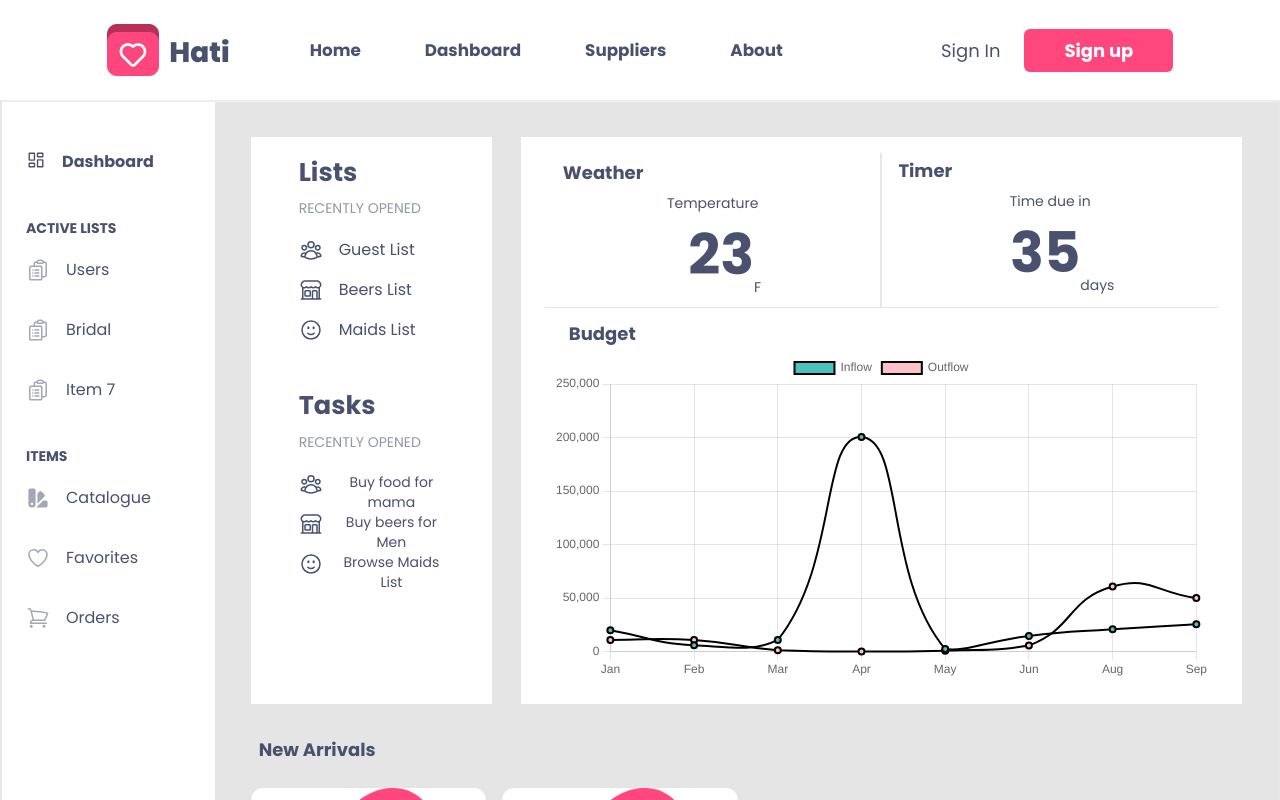
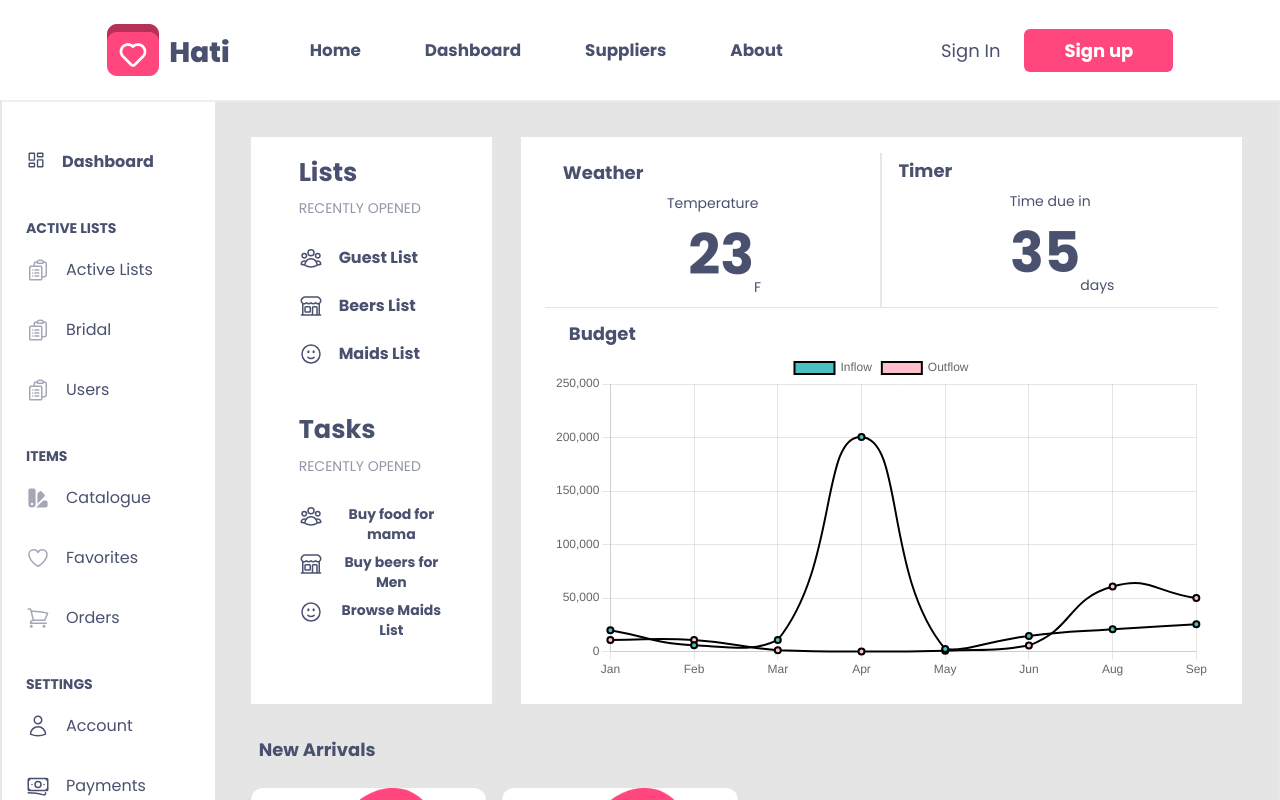
Before and after one commit to Universe-stack/SuitsAndVeil, a React (Vite) app: page /dashboard in a window 1280 px wide. Built offline with nearby package versions, Linux system fonts and the light colour scheme.

Commit message:
active lists implementation

```diff
--- a/src/Components/Dashboard/Dashboard.tsx
+++ b/src/Components/Dashboard/Dashboard.tsx
@@ -1,6 +1,6 @@
 import React,{useState} from 'react'
 import {Link}  from 'react-router-dom';
-import Items from './Items/Items';
+import ActiveList from './Lists/ActiveList';
 import DashboardMain from './DashboardMain/DashboardMain';
 
 const Dashboard = () => {
@@ -35,7 +35,7 @@ const Dashboard = () => {
   <path strokeLinecap="round" strokeLinejoin="round" d="M9 12h3.75M9 15h3.75M9 18h3.75m3 .75H18a2.25 2.25 0 002.25-2.25V6.108c0-1.135-.845-2.098-1.976-2.192a48.424 48.424 0 00-1.123-.08m-5.801 0c-.065.21-.1.433-.1.664 0 .414.336.75.75.75h4.5a.75.75 0 00.75-.75 2.25 2.25 0 00-.1-.664m-5.8 0A2.251 2.251 0 0113.5 2.25H15c1.012 0 1.867.668 2.15 1.586m-5.8 0c-.376.023-.75.05-1.124.08C9.095 4.01 8.25 4.973 8.25 6.108V8.25m0 0H4.875c-.621 0-1.125.504-1.125 1.125v11.25c0 .621.504 1.125 1.125 1.125h9.75c.621 0 1.125-.504 1.125-1.125V9.375c0-.621-.504-1.125-1.125-1.125H8.25zM6.75 12h.008v.008H6.75V12zm0 3h.008v.008H6.75V15zm0 3h.008v.008H6.75V18z" />
 </svg>
 
-<Link to= "#"> <p className=''>Users</p></Link></span>
+<button onClick={()=>setActiveComponent(<ActiveList />)}> <p className=''>Active Lists</p></button></span>
 
 <span className='h-[1.25rem] text-center flex justify-left mx-[1.5rem] gap-4 my-5'> <svg xmlns="http://www.w3.org/2000/svg" fill="none" viewBox="0 0 24 24" strokeWidth={1.5} stroke="currentColor" className="w-6 h-6" opacity="0.5">
   <path strokeLinecap="round" strokeLinejoin="round" d="M9 12h3.75M9 15h3.75M9 18h3.75m3 .75H18a2.25 2.25 0 002.25-2.25V6.108c0-1.135-.845-2.098-1.976-2.192a48.424 48.424 0 00-1.123-.08m-5.801 0c-.065.21-.1.433-.1.664 0 .414.336.75.75.75h4.5a.75.75 0 00.75-.75 2.25 2.25 0 00-.1-.664m-5.8 0A2.251 2.251 0 0113.5 2.25H15c1.012 0 1.867.668 2.15 1.586m-5.8 0c-.376.023-.75.05-1.124.08C9.095 4.01 8.25 4.973 8.25 6.108V8.25m0 0H4.875c-.621 0-1.125.504-1.125 1.125v11.25c0 .621.504 1.125 1.125 1.125h9.75c.621 0 1.125-.504 1.125-1.125V9.375c0-.621-.504-1.125-1.125-1.125H8.25zM6.75 12h.008v.008H6.75V12zm0 3h.008v.008H6.75V15zm0 3h.008v.008H6.75V18z" />
@@ -47,10 +47,10 @@ const Dashboard = () => {
   <path strokeLinecap="round" strokeLinejoin="round" d="M9 12h3.75M9 15h3.75M9 18h3.75m3 .75H18a2.25 2.25 0 002.25-2.25V6.108c0-1.135-.845-2.098-1.976-2.192a48.424 48.424 0 00-1.123-.08m-5.801 0c-.065.21-.1.433-.1.664 0 .414.336.75.75.75h4.5a.75.75 0 00.75-.75 2.25 2.25 0 00-.1-.664m-5.8 0A2.251 2.251 0 0113.5 2.25H15c1.012 0 1.867.668 2.15 1.586m-5.8 0c-.376.023-.75.05-1.124.08C9.095 4.01 8.25 4.973 8.25 6.108V8.25m0 0H4.875c-.621 0-1.125.504-1.125 1.125v11.25c0 .621.504 1.125 1.125 1.125h9.75c.621 0 1.125-.504 1.125-1.125V9.375c0-.621-.504-1.125-1.125-1.125H8.25zM6.75 12h.008v.008H6.75V12zm0 3h.008v.008H6.75V15zm0 3h.008v.008H6.75V18z" />
 </svg>
 
-<Link to= "#"> <p className=''>Item 7</p></Link></span>
+<Link to= "#"> <p className=''>Users</p></Link></span>
 
 
-<div> <p className='font-[600] text-left mx-[1.5rem] text-sm mt-7' onClick={()=>setActiveComponent(<Items />)}>ITEMS</p></div>
+<div> <p className='font-[600] text-left mx-[1.5rem] text-sm mt-7'>ITEMS</p></div>
 
 <div className='flex flex-col justify-left mx-[1.5rem]'>
 <span className='h-[1.25rem] text-center w-full flex align-middle gap-4 my-5'> <svg xmlns="http://www.w3.org/2000/svg" viewBox="0 0 20 20" fill="currentColor" className="w-6 h-6" opacity="0.5">
@@ -70,6 +70,31 @@ const Dashboard = () => {
 <Link to= "#"> <p className=''>Orders</p></Link></span>
 </div>
 
+<div> <p className='font-[600] text-left mx-[1.5rem] text-sm mt-7' onClick={()=>setActiveComponent(<Items />)}>SETTINGS</p></div>
+
+<div className='flex flex-col justify-left mx-[1.5rem]'>
+<span className='h-[1.25rem] text-center w-full flex align-middle gap-4 my-5'> <svg xmlns="http://www.w3.org/2000/svg" fill="none" viewBox="0 0 24 24" strokeWidth={1.5} stroke="currentColor" className="w-6 h-6">
+  <path strokeLinecap="round" strokeLinejoin="round" d="M15.75 6a3.75 3.75 0 11-7.5 0 3.75 3.75 0 017.5 0zM4.501 20.118a7.5 7.5 0 0114.998 0A17.933 17.933 0 0112 21.75c-2.676 0-5.216-.584-7.499-1.632z" />
+</svg>
+
+<Link to= "#"> <p className=''>Account</p></Link></span>
+
+<span className='h-[1.25rem]  text-center flex  align-middle gap-4 my-5'><svg xmlns="http://www.w3.org/2000/svg" fill="none" viewBox="0 0 24 24" strokeWidth={1.5} stroke="currentColor" className="w-6 h-6">
+  <path strokeLinecap="round" strokeLinejoin="round" d="M2.25 18.75a60.07 60.07 0 0115.797 2.101c.727.198 1.453-.342 1.453-1.096V18.75M3.75 4.5v.75A.75.75 0 013 6h-.75m0 0v-.375c0-.621.504-1.125 1.125-1.125H20.25M2.25 6v9m18-10.5v.75c0 .414.336.75.75.75h.75m-1.5-1.5h.375c.621 0 1.125.504 1.125 1.125v9.75c0 .621-.504 1.125-1.125 1.125h-.375m1.5-1.5H21a.75.75 0 00-.75.75v.75m0 0H3.75m0 0h-.375a1.125 1.125 0 01-1.125-1.125V15m1.5 1.5v-.75A.75.75 0 003 15h-.75M15 10.5a3 3 0 11-6 0 3 3 0 016 0zm3 0h.008v.008H18V10.5zm-12 0h.008v.008H6V10.5z" />
+</svg>
+<Link to= "#"> <p className=''>Payments</p></Link></span>
+
+<span className='h-[1.25rem] text-center flex  align-middle gap-4 my-5'> <svg xmlns="http://www.w3.org/2000/svg" fill="none" viewBox="0 0 24 24" strokeWidth={1.5} stroke="currentColor" className="w-6 h-6">
+  <path strokeLinecap="round" strokeLinejoin="round" d="M14.857 17.082a23.848 23.848 0 005.454-1.31A8.967 8.967 0 0118 9.75v-.7V9A6 6 0 006 9v.75a8.967 8.967 0 01-2.312 6.022c1.733.64 3.56 1.085 5.455 1.31m5.714 0a24.255 24.255 0 01-5.714 0m5.714 0a3 3 0 11-5.714 0M3.124 7.5A8.969 8.969 0 015.292 3m13.416 0a8.969 8.969 0 012.168 4.5" />
+</svg>
+<Link to= "#"> <p className=''>Notifications</p></Link></span>
+
+<span className='h-[1.25rem] text-center flex  align-middle gap-4 my-5'><svg xmlns="http://www.w3.org/2000/svg" fill="none" viewBox="0 0 24 24" strokeWidth={1.5} stroke="currentColor" className="w-6 h-6">
+  <path strokeLinecap="round" strokeLinejoin="round" d="M16.712 4.33a9.027 9.027 0 011.652 1.306c.51.51.944 1.064 1.306 1.652M16.712 4.33l-3.448 4.138m3.448-4.138a9.014 9.014 0 00-9.424 0M19.67 7.288l-4.138 3.448m4.138-3.448a9.014 9.014 0 010 9.424m-4.138-5.976a3.736 3.736 0 00-.88-1.388 3.737 3.737 0 00-1.388-.88m2.268 2.268a3.765 3.765 0 010 2.528m-2.268-4.796a3.765 3.765 0 00-2.528 0m4.796 4.796c-.181.506-.475.982-.88 1.388a3.736 3.736 0 01-1.388.88m2.268-2.268l4.138 3.448m0 0a9.027 9.027 0 01-1.306 1.652c-.51.51-1.064.944-1.652 1.306m0 0l-3.448-4.138m3.448 4.138a9.014 9.014 0 01-9.424 0m5.976-4.138a3.765 3.765 0 01-2.528 0m0 0a3.736 3.736 0 01-1.388-.88 3.737 3.737 0 01-.88-1.388m2.268 2.268L7.288 19.67m0 0a9.024 9.024 0 01-1.652-1.306 9.027 9.027 0 01-1.306-1.652m0 0l4.138-3.448M4.33 16.712a9.014 9.014 0 010-9.424m4.138 5.976a3.765 3.765 0 010-2.528m0 0c.181-.506.475-.982.88-1.388a3.736 3.736 0 011.388-.88m-2.268 2.268L4.33 7.288m6.406 1.18L7.288 4.33m0 0a9.024 9.024 0 00-1.652 1.306A9.025 9.025 0 004.33 7.288" />
+</svg>
+<Link to= "#"> <p className=''>Help & Support</p></Link></span>
+</div>
+
 </div>
 
 
--- a/src/Components/Dashboard/DashboardMain/DashboardMain.tsx
+++ b/src/Components/Dashboard/DashboardMain/DashboardMain.tsx
@@ -44,17 +44,17 @@ data: BudgetData.map(data=>data.inflow)
 
             <div>
               <ul>
-                <li className='h-[1.25rem] text-center flex justify-left mx-[1.5rem] align-middle gap-4 my-5'><span><svg xmlns="http://www.w3.org/2000/svg" fill="none" viewBox="0 0 24 24" strokeWidth={1.5} stroke="currentColor" className="w-6 h-6">
+                <li className='h-[1.25rem] text-center flex justify-left mx-[1.5rem] align-middle gap-4 my-7'><span><svg xmlns="http://www.w3.org/2000/svg" fill="none" viewBox="0 0 24 24" strokeWidth={1.5} stroke="currentColor" className="w-6 h-6">
   <path strokeLinecap="round" strokeLinejoin="round" d="M18 18.72a9.094 9.094 0 003.741-.479 3 3 0 00-4.682-2.72m.94 3.198l.001.031c0 .225-.012.447-.037.666A11.944 11.944 0 0112 21c-2.17 0-4.207-.576-5.963-1.584A6.062 6.062 0 016 18.719m12 0a5.971 5.971 0 00-.941-3.197m0 0A5.995 5.995 0 0012 12.75a5.995 5.995 0 00-5.058 2.772m0 0a3 3 0 00-4.681 2.72 8.986 8.986 0 003.74.477m.94-3.197a5.971 5.971 0 00-.94 3.197M15 6.75a3 3 0 11-6 0 3 3 0 016 0zm6 3a2.25 2.25 0 11-4.5 0 2.25 2.25 0 014.5 0zm-13.5 0a2.25 2.25 0 11-4.5 0 2.25 2.25 0 014.5 0z" />
 </svg>
-</span><span>Guest List</span></li>
-                <li className='h-[1.25rem] text-center flex justify-left mx-[1.5rem] align-middle gap-4 my-5'><span><svg xmlns="http://www.w3.org/2000/svg" fill="none" viewBox="0 0 24 24" strokeWidth={1.5} stroke="currentColor" className="w-6 h-6">
+</span><p className='font-bold'> Guest List</p></li>
+                <li className='h-[1.25rem] text-center flex justify-left mx-[1.5rem] align-middle gap-4 my-7'><span><svg xmlns="http://www.w3.org/2000/svg" fill="none" viewBox="0 0 24 24" strokeWidth={1.5} stroke="currentColor" className="w-6 h-6">
   <path strokeLinecap="round" strokeLinejoin="round" d="M13.5 21v-7.5a.75.75 0 01.75-.75h3a.75.75 0 01.75.75V21m-4.5 0H2.36m11.14 0H18m0 0h3.64m-1.39 0V9.349m-16.5 11.65V9.35m0 0a3.001 3.001 0 003.75-.615A2.993 2.993 0 009.75 9.75c.896 0 1.7-.393 2.25-1.016a2.993 2.993 0 002.25 1.016c.896 0 1.7-.393 2.25-1.016a3.001 3.001 0 003.75.614m-16.5 0a3.004 3.004 0 01-.621-4.72L4.318 3.44A1.5 1.5 0 015.378 3h13.243a1.5 1.5 0 011.06.44l1.19 1.189a3 3 0 01-.621 4.72m-13.5 8.65h3.75a.75.75 0 00.75-.75V13.5a.75.75 0 00-.75-.75H6.75a.75.75 0 00-.75.75v3.75c0 .415.336.75.75.75z" />
 </svg>
-</span><span>Beers List</span></li>
-                <li className='h-[1.25rem] text-center flex justify-left mx-[1.5rem] align-middle gap-4 my-5' ><span><svg xmlns="http://www.w3.org/2000/svg" fill="none" viewBox="0 0 24 24" strokeWidth={1.5} stroke="currentColor" className="w-6 h-6">
+</span><p className='font-bold'>Beers List</p></li>
+                <li className='h-[1.25rem] text-center flex justify-left mx-[1.5rem] align-middle gap-4 my-7' ><span><svg xmlns="http://www.w3.org/2000/svg" fill="none" viewBox="0 0 24 24" strokeWidth={1.5} stroke="currentColor" className="w-6 h-6">
   <path strokeLinecap="round" strokeLinejoin="round" d="M15.182 15.182a4.5 4.5 0 01-6.364 0M21 12a9 9 0 11-18 0 9 9 0 0118 0zM9.75 9.75c0 .414-.168.75-.375.75S9 10.164 9 9.75 9.168 9 9.375 9s.375.336.375.75zm-.375 0h.008v.015h-.008V9.75zm5.625 0c0 .414-.168.75-.375.75s-.375-.336-.375-.75.168-.75.375-.75.375.336.375.75zm-.375 0h.008v.015h-.008V9.75z" />
-</svg></span><span>Maids List</span></li>
+</svg></span><p className='font-bold'>Maids List</p></li>
               </ul>
             </div>
 
@@ -65,17 +65,17 @@ data: BudgetData.map(data=>data.inflow)
 
             <div>
               <ul>
-                <li className='h-[1.25rem] text-center flex justify-left mx-[1.5rem] align-middle gap-4 my-5'><span><svg xmlns="http://www.w3.org/2000/svg" fill="none" viewBox="0 0 24 24" strokeWidth={1.5} stroke="currentColor" className="w-6 h-6">
+                <li className='h-[1.25rem] text-center flex justify-left mx-[1.5rem] align-middle gap-4 my-7'><span><svg xmlns="http://www.w3.org/2000/svg" fill="none" viewBox="0 0 24 24" strokeWidth={1.5} stroke="currentColor" className="w-6 h-6">
   <path strokeLinecap="round" strokeLinejoin="round" d="M18 18.72a9.094 9.094 0 003.741-.479 3 3 0 00-4.682-2.72m.94 3.198l.001.031c0 .225-.012.447-.037.666A11.944 11.944 0 0112 21c-2.17 0-4.207-.576-5.963-1.584A6.062 6.062 0 016 18.719m12 0a5.971 5.971 0 00-.941-3.197m0 0A5.995 5.995 0 0012 12.75a5.995 5.995 0 00-5.058 2.772m0 0a3 3 0 00-4.681 2.72 8.986 8.986 0 003.74.477m.94-3.197a5.971 5.971 0 00-.94 3.197M15 6.75a3 3 0 11-6 0 3 3 0 016 0zm6 3a2.25 2.25 0 11-4.5 0 2.25 2.25 0 014.5 0zm-13.5 0a2.25 2.25 0 11-4.5 0 2.25 2.25 0 014.5 0z" />
 </svg>
-</span><span className='text-sm'>Buy food for mama</span></li>
-                <li className='h-[1.25rem] text-center flex justify-left mx-[1.5rem] align-middle gap-4 my-5'><span><svg xmlns="http://www.w3.org/2000/svg" fill="none" viewBox="0 0 24 24" strokeWidth={1.5} stroke="currentColor" className="w-6 h-6">
+</span><span className='text-sm font-bold'>Buy food for mama</span></li>
+                <li className='h-[1.25rem] text-center flex justify-left mx-[1.5rem] align-middle gap-4 my-7'><span><svg xmlns="http://www.w3.org/2000/svg" fill="none" viewBox="0 0 24 24" strokeWidth={1.5} stroke="currentColor" className="w-6 h-6">
   <path strokeLinecap="round" strokeLinejoin="round" d="M13.5 21v-7.5a.75.75 0 01.75-.75h3a.75.75 0 01.75.75V21m-4.5 0H2.36m11.14 0H18m0 0h3.64m-1.39 0V9.349m-16.5 11.65V9.35m0 0a3.001 3.001 0 003.75-.615A2.993 2.993 0 009.75 9.75c.896 0 1.7-.393 2.25-1.016a2.993 2.993 0 002.25 1.016c.896 0 1.7-.393 2.25-1.016a3.001 3.001 0 003.75.614m-16.5 0a3.004 3.004 0 01-.621-4.72L4.318 3.44A1.5 1.5 0 015.378 3h13.243a1.5 1.5 0 011.06.44l1.19 1.189a3 3 0 01-.621 4.72m-13.5 8.65h3.75a.75.75 0 00.75-.75V13.5a.75.75 0 00-.75-.75H6.75a.75.75 0 00-.75.75v3.75c0 .415.336.75.75.75z" />
 </svg>
-</span><span className='text-sm'>Buy beers for Men</span></li>
-                <li className='h-[1.25rem] text-center flex justify-left mx-[1.5rem] align-middle gap-4 my-5' ><span><svg xmlns="http://www.w3.org/2000/svg" fill="none" viewBox="0 0 24 24" strokeWidth={1.5} stroke="currentColor" className="w-6 h-6">
+</span><span className='text-sm font-bold'>Buy beers for Men</span></li>
+                <li className='h-[1.25rem] text-center flex justify-left mx-[1.5rem] align-middle gap-4 my-7' ><span><svg xmlns="http://www.w3.org/2000/svg" fill="none" viewBox="0 0 24 24" strokeWidth={1.5} stroke="currentColor" className="w-6 h-6">
   <path strokeLinecap="round" strokeLinejoin="round" d="M15.182 15.182a4.5 4.5 0 01-6.364 0M21 12a9 9 0 11-18 0 9 9 0 0118 0zM9.75 9.75c0 .414-.168.75-.375.75S9 10.164 9 9.75 9.168 9 9.375 9s.375.336.375.75zm-.375 0h.008v.015h-.008V9.75zm5.625 0c0 .414-.168.75-.375.75s-.375-.336-.375-.75.168-.75.375-.75.375.336.375.75zm-.375 0h.008v.015h-.008V9.75z" />
-</svg></span><span className='text-sm'>Browse Maids List</span></li>
+</svg></span><span className='text-sm font-bold'>Browse Maids List</span></li>
               </ul>
             </div>
             </div>
--- /dev/null
+++ b/src/Components/Dashboard/Lists/ActiveList.tsx
@@ -0,0 +1,44 @@
+import React from 'react';
+import manOnPink from '@/assets/manOnPink.png'
+
+type Props = {}
+
+const ActiveList = (props: Props) => {
+  return (
+    <div className='w-full h-[100%] flex align-middle justify-center bg-gray-100 text-gray-600'>
+        <div className='w-4/5 py-6 '>
+          <h2 className='text-left font-bold text-2xl'>Active lists</h2>
+          <div className="my-4 flex gap-3 align-middle items-center">
+            <p className="text-sm">TODAY</p>
+            <p className=" flex-1 w-[80%] h-px bg-gray-300 after:content-['' ''] after:block"></p>
+          </div>
+
+          {/** Demo lists */}
+          <div className='flex justify-between my-[1.9rem]'>
+            <div className='flex'>
+            <span className='rounded-full h-[3rem] w-[3rem] object-contain bg-red-300'><img src={manOnPink} alt='list_owner' className='w-[100%] object-contain h-[85%]'/></span>
+            <div className='mx-3'><span className='flex gap-3'><p className='font-[700]'>Camila modern</p> <span>.{`${8} hours ago`}</span>
+            <span className='text-primary-600 flex gap-1'><svg xmlns="http://www.w3.org/2000/svg" fill="none" viewBox="0 0 24 24" strokeWidth={1.5} stroke="currentColor" className="w-6 h-6">
+  <path strokeLinecap="round" strokeLinejoin="round" d="M9.594 3.94c.09-.542.56-.94 1.11-.94h2.593c.55 0 1.02.398 1.11.94l.213 1.281c.063.374.313.686.645.87.074.04.147.083.22.127.324.196.72.257 1.075.124l1.217-.456a1.125 1.125 0 011.37.49l1.296 2.247a1.125 1.125 0 01-.26 1.431l-1.003.827c-.293.24-.438.613-.431.992a6.759 6.759 0 010 .255c-.007.378.138.75.43.99l1.005.828c.424.35.534.954.26 1.43l-1.298 2.247a1.125 1.125 0 01-1.369.491l-1.217-.456c-.355-.133-.75-.072-1.076.124a6.57 6.57 0 01-.22.128c-.331.183-.581.495-.644.869l-.213 1.28c-.09.543-.56.941-1.11.941h-2.594c-.55 0-1.02-.398-1.11-.94l-.213-1.281c-.062-.374-.312-.686-.644-.87a6.52 6.52 0 01-.22-.127c-.325-.196-.72-.257-1.076-.124l-1.217.456a1.125 1.125 0 01-1.369-.49l-1.297-2.247a1.125 1.125 0 01.26-1.431l1.004-.827c.292-.24.437-.613.43-.992a6.932 6.932 0 010-.255c.007-.378-.138-.75-.43-.99l-1.004-.828a1.125 1.125 0 01-.26-1.43l1.297-2.247a1.125 1.125 0 011.37-.491l1.216.456c.356.133.751.072 1.076-.124.072-.044.146-.087.22-.128.332-.183.582-.495.644-.869l.214-1.281z" />
+  <path strokeLinecap="round" strokeLinejoin="round" d="M15 12a3 3 0 11-6 0 3 3 0 016 0z" />
+</svg> <p> Edit</p>
+ </span>
+            </span>
+
+            <div className='flex gap-2'><div className='w-[1rem] h-[1rem] border-4 border-yellow-500 rounded-full mt-1'></div>
+            <p>Groom</p></div>
+            </div>
+            </div>
+
+
+            <div>
+              <p className='font-bold text-2xl'>$2567</p>
+              <p className='text-sm'>TOTAL VALUE</p>
+            </div>
+          </div>
+        </div>
+    </div>
+  )
+}
+
+export default ActiveList
```
Also changed, not shown: src/Components/Dashboard/Items/Items.tsx (deleted, +0 -13 lines).
